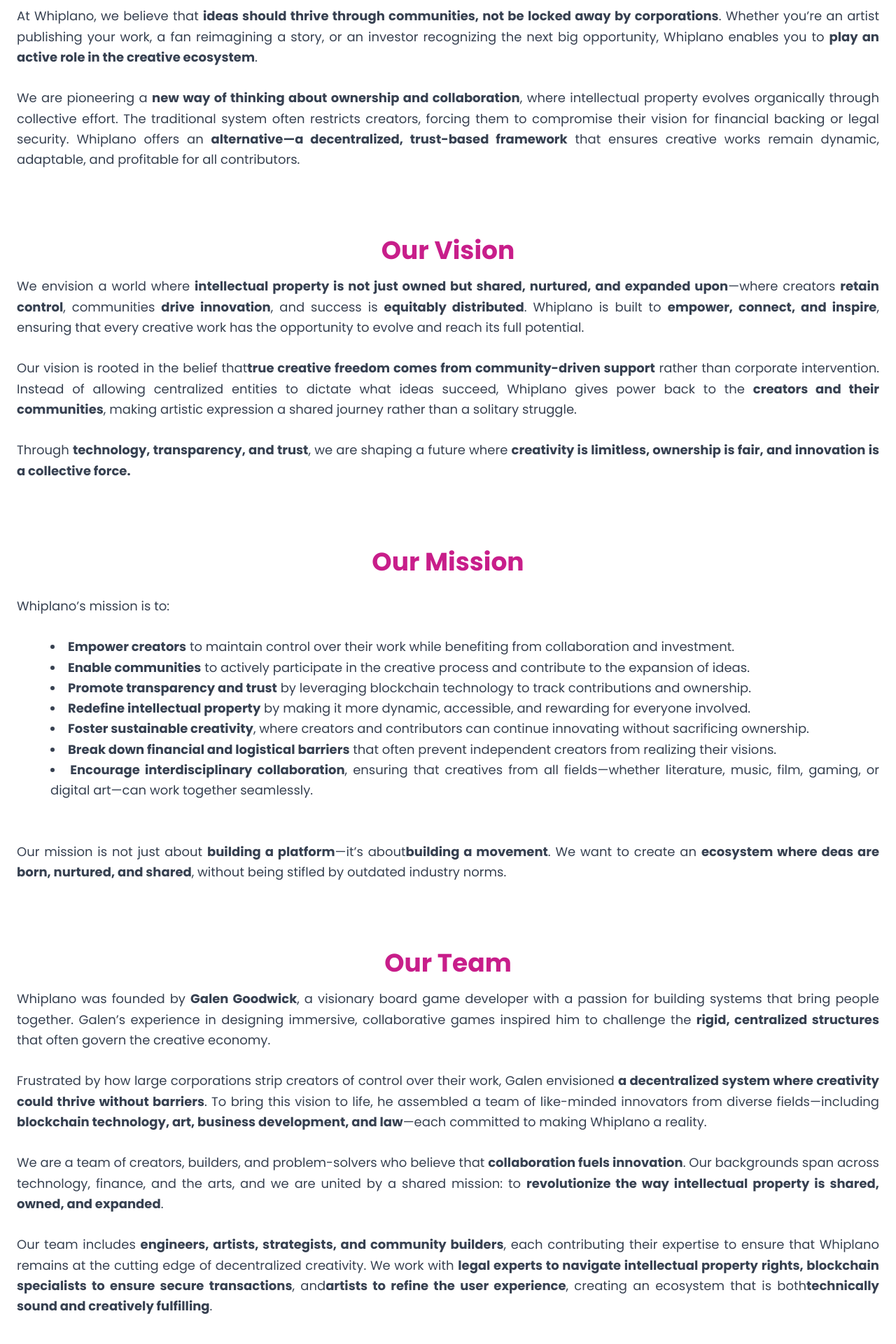
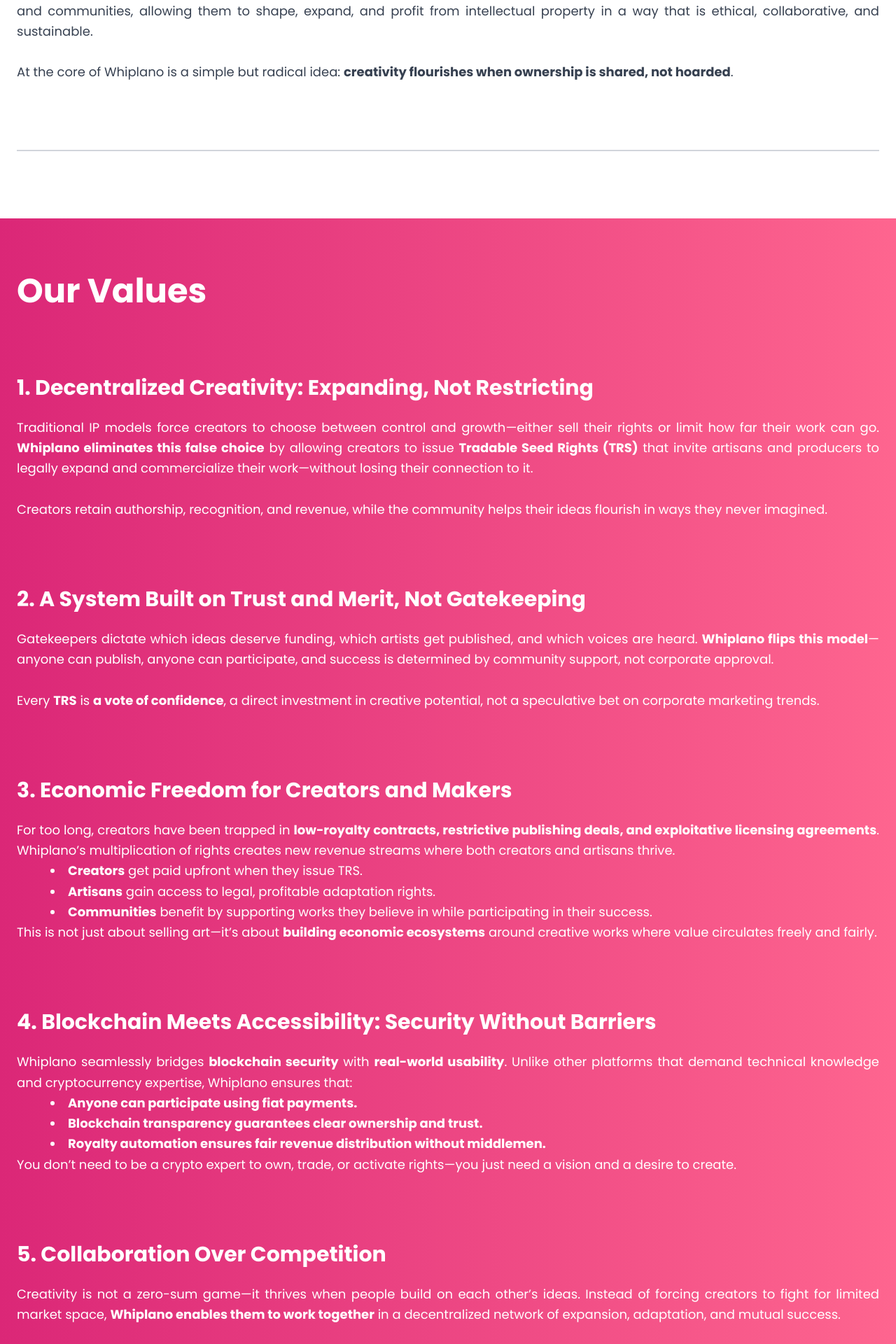
Before and after one commit to GalenGoodwick/whiplano-web, a Next.js app: page /about in a window 1280 px wide. Shown: the part 480-2400 px from the top of the page at 70% size. Built offline with nearby package versions, Linux system fonts and the light colour scheme.

Commit message:
Changed the contents of about us and changed its bg to pink gradient

```diff
--- a/src/app/about/page.tsx
+++ b/src/app/about/page.tsx
@@ -7,7 +7,7 @@
       {/* <Header /> */}
         <div className="bg-white">
           <div className="bg-black py-9"></div>
-          <h1 className=" flex flex-col items-center text-6xl font-extrabold my-10 text-[#C81E8A]">About Us</h1>
+          <h1 className=" flex flex-col items-center text-6xl font-extrabold my-10 text-[#C81E8A]">About Whiplano</h1>
           <hr className="w-1/2 border-t-2 border-gray-300 my-4 mx-auto" />
           <div><AboutText/></div>
         </div>
--- a/src/components/aboutus-text/index.tsx
+++ b/src/components/aboutus-text/index.tsx
@@ -2,230 +2,112 @@
 
 export default function AboutText() {
   return (
-    <section className="py-12 bg-white">
-      <div className="container mx-auto flex flex-col gap-[6rem] px-6">
-        {/*Redefining Creativity & Collaboration*/}
-        <div className="flex flex-col items-center ">
-            <h2 className="text-4xl font-extrabold mb-6 text-[#C81E8A]">Redefining Creativity & Collaboration</h2>
+    <section className="pt-12 ">
+            <div className="bg-white pb-[6rem]">
+                <div className=" container mx-auto flex flex-col gap-[6rem] px-6 ">
+                    <h1 className="text-5xl font-extrabold  text-[#C81E8A]">A New Paradigm for Creativity and Ownership</h1>
+                    <div className="flex flex-col">
                         <p className="text-lg leading-relaxed text-gray-700 md:text-justify">
-            Whiplano is more than just a platform—it&apos;s a movement
-            toward a <strong>
-              fairer, more transparent, and community-driven
-              creative economy
-            </strong>. By empowering creators, artisans, and
-            investors to <strong>co-own and contribute</strong> to intellectual property,
-            we are breaking down the barriers of traditional content
-            ownership. Our goal is to build a space where creativity
-            flourishes through <strong>collaboration, transparency, and shared success.</strong>
-            <br />
-            <br />
-            At Whiplano, we believe that <strong>
-              ideas should thrive through communities,
-              not be locked away by corporations
-            </strong>. Whether you’re an artist publishing
-            your work, a fan reimagining a story, or an investor recognizing the next
-            big opportunity, Whiplano enables you to <strong>
-              play an active role in the
-              creative ecosystem
-            </strong>.
-            <br />
-            <br />
-            We are pioneering a <strong>
-              new way of thinking about ownership and
-              collaboration
-            </strong>, where intellectual property evolves organically
-            through collective effort. The traditional system often restricts
-            creators, forcing them to compromise their vision for financial
-            backing or legal security. Whiplano offers an <strong>
-              alternative—a
-              decentralized, trust-based framework
-            </strong> that ensures creative works
-            remain dynamic, adaptable, and profitable for all contributors.
+                            <b>Whiplano</b> is more than a platform—it is a revolution in creative ownership. We reject the outdated models that lock creators out of their own success, where corporations and middlemen dictate how art, stories, and ideas are distributed. Instead, we return power to creators and communities, allowing them to shape, expand, and profit from intellectual property in a way that is ethical, collaborative, and sustainable.
+                            <br /><br />
+                            At the core of Whiplano is a simple but radical idea: <b>creativity flourishes when ownership is shared, not hoarded</b>.
+                        </p>
+                    </div>
+                <hr className=" border-t-2 border-gray-300 " />
+                </div>
+
+            </div>
+
+            <div className="bg-gradient-to-r from-[#DB2777] to-[#FE658F] text-white pb-[6rem]">
+                <div className="container mx-auto flex flex-col gap-[6rem] px-6 bg-">
+                    <h1 className="text-5xl font-extrabold pt-[5rem]">Our Values
+                    </h1>
+                    {/*1. Decentralized Creativity: Expanding, Not Restricting*/}
+                    <div className="flex flex-col ">
+                        <h2 className="text-3xl font-extrabold mb-6 ">1. Decentralized Creativity: Expanding, Not Restricting</h2>
+                        <p className="text-lg leading-relaxed text-white-700 md:text-justify">
+                        Traditional IP models force creators to choose between control and growth—either sell their rights or limit how far their work can go. <b>Whiplano eliminates this false choice</b> by allowing creators to issue <b>Tradable Seed Rights (TRS)</b> that invite artisans and producers to legally expand and commercialize their work—without losing their connection to it.
+                        <br /><br />
+                        Creators retain authorship, recognition, and revenue, while the community helps their ideas flourish in ways they never imagined.
                         </p>
                     </div>
 
-        {/* Our Vision */}
-        <div className="flex flex-col items-center ">
-            <h2 className="text-4xl font-extrabold mb-4 text-[#C81E8A]">Our Vision</h2>
-            <p className="text-lg leading-relaxed text-gray-700 md:text-justify">
-            We envision a world where <strong>
-              intellectual property is not just owned
-              but shared, nurtured, and expanded upon
-            </strong>—where creators <strong>
-              retain
-              control
-            </strong>, communities <strong>drive innovation</strong>, and success is <strong>
-              equitably
-              distributed
-            </strong>. Whiplano is built to <strong>empower, connect, and inspire</strong>,
-            ensuring that every creative work has the opportunity to evolve
-            and reach its full potential.
-
-            <br />
-            <br />
-
-            Our vision is rooted in the belief that<strong>
-               true creative freedom
-              comes from community-driven support
-            </strong> rather than corporate
-            intervention. Instead of allowing centralized entities to dictate
-            what ideas succeed, Whiplano gives power back to the <strong>
-              creators and
-              their communities
-            </strong>, making artistic expression a shared journey
-            rather than a solitary struggle.
-
-            <br />
-            <br />
-
-            Through <strong>technology, transparency, and trust</strong>, we are shaping
-            a future where <strong>
-              creativity is limitless, ownership is fair,
-              and innovation is a collective force.
-            </strong>
+                    {/*2. A System Built on Trust and Merit, Not Gatekeeping*/}
+                    <div className="flex flex-col ">
+                        <h2 className="text-3xl font-extrabold mb-6">2. A System Built on Trust and Merit, Not Gatekeeping</h2>
+                        <p className="text-lg leading-relaxed text-white-700 md:text-justify">
+                        Gatekeepers dictate which ideas deserve funding, which artists get published, and which voices are heard. <b>Whiplano flips this model</b>—anyone can publish, anyone can participate, and success is determined by community support, not corporate approval.
+                        <br /><br />
+                        Every <b>TRS</b> is <b>a vote of confidence</b>, a direct investment in creative potential, not a speculative bet on corporate marketing trends.
                         </p>
                     </div>
 
-        {/*Our Mission */}
-        <div className="flex flex-col items-center ">
-            <h2 className="text-4xl font-extrabold mb-7 text-[#C81E8A]">Our Mission</h2>
+                    {/*3. Economic Freedom for Creators and Makers*/}
+                    <div className="flex flex-col ">
+                        <h2 className="text-3xl font-extrabold mb-6 ">3. Economic Freedom for Creators and Makers</h2>
+                        <p className="text-lg leading-relaxed text-white-700 md:text-justify">
+                        For too long, creators have been trapped in <b>low-royalty contracts, restrictive publishing deals, and exploitative licensing agreements</b>. Whiplano’s multiplication of rights creates new revenue streams where both creators and artisans thrive.
+                            <ul className="list-disc list-inside pl-[3rem]">
+                            <li><b>Creators</b> get paid upfront when they issue TRS.</li>
+                            <li><b>Artisans</b> gain access to legal, profitable adaptation rights.</li>
+                            <li><b>Communities</b> benefit by supporting works they believe in while participating in their success.</li>
+                            </ul>
+                        This is not just about selling art—it’s about <b>building economic ecosystems</b> around creative works where value circulates freely and fairly.
+                        </p>
+                    </div>
+
+                    {/*4. Blockchain Meets Accessibility: Security Without Barriers*/}
+                    <div className="flex flex-col ">
+                        <h2 className="text-3xl font-extrabold mb-6 ">4. Blockchain Meets Accessibility: Security Without Barriers</h2>
+                        <p className="text-lg leading-relaxed text-white-700 md:text-justify">
+                        Whiplano seamlessly bridges <b>blockchain security</b> with <b>real-world usability</b>. Unlike other platforms that demand technical knowledge and cryptocurrency expertise, Whiplano ensures that:
+                            <ul className="list-disc list-inside pl-[3rem]">
+                            <li><b>Anyone can participate using fiat payments.</b></li>
+                            <li><b>Blockchain transparency guarantees clear ownership and trust.</b></li>
+                            <li><b>Royalty automation ensures fair revenue distribution without middlemen.</b></li>
+                            </ul>
+                        You don’t need to be a crypto expert to own, trade, or activate rights—you just need a vision and a desire to create.
+                        </p>
+                    </div>
+
+                    {/*5. Collaboration Over Competition*/}
+                    <div className="flex flex-col ">
+                        <h2 className="text-3xl font-extrabold mb-6">5. Collaboration Over Competition</h2>
+                        <p className="text-lg leading-relaxed text-white-700 md:text-justify">
+                        Creativity is not a zero-sum game—it thrives when people build on each other’s ideas. Instead of forcing creators to fight for limited market space, <b>Whiplano enables them to work together</b> in a decentralized network of expansion, adaptation, and mutual success.
+                        <br /><br />
+                        Whether you’re an <b>author, artist, filmmaker, designer, or investor</b>, Whiplano creates a space where your skills, passion, and vision can flourish without restrictions.
+                        </p>
+                    </div>
+
+                    <hr className=" border-t-2 border-gray-300 my-4" />
+                </div>
+            </div>
+
+            <div className="container mx-auto flex flex-col gap-[6rem] px-6 ">
+                <h1 className="text-5xl pt-[5rem] font-extrabold  text-[#C81E8A]">The Future of Ownership is Here</h1>
+
+                <div className="flex flex-col ">
                     <p className="text-lg leading-relaxed text-gray-700 md:text-justify">
-            Whiplano’s mission is to:
-            <br />
-            <br />
-
-            <ul className="list-disc list-inside pl-[3rem]">
-            <li><strong>Empower creators</strong> to maintain control over their work while benefiting from collaboration and investment.</li>
-            <li><strong>Enable communities</strong> to actively participate in the creative process and contribute to the expansion of ideas.</li>
-            <li><strong>Promote transparency and trust</strong> by leveraging blockchain technology to track contributions and ownership.</li>
-            <li><strong>Redefine intellectual property</strong> by making it more dynamic, accessible, and rewarding for everyone involved.</li>
-            <li><strong>Foster sustainable creativity</strong>, where creators and contributors can continue innovating without sacrificing ownership.</li>
-            <li><strong>Break down financial and logistical barriers</strong> that often prevent independent creators from realizing their visions.</li>
-            <li><strong>Encourage interdisciplinary collaboration</strong>, ensuring that creatives from all fields—whether literature, music, film, gaming, or digital art—can work together seamlessly.</li>
-            </ul>
-
-            <br />
-            <br />
-
-            Our mission is not just about <strong>building a platform</strong>—it’s about
-            <strong>building a movement</strong>. We want to create an <strong>
-              ecosystem where
-              deas are born, nurtured, and shared
-            </strong>, without being stifled by
-            outdated industry norms.
-
+                    Whiplano is not just a marketplace—it’s an entirely new <b>creative economy</b>. A space where <b>ideas are planted like seeds, nurtured by the community, and grown into movements</b>. Where creators own their future, artisans unlock new opportunities, and audiences become true participants in the success of the works they love.
+                    <br /><br />
+                    This is the <b>end of gatekeeping</b> and the beginning of an <b>open, decentralized, and thriving creative world</b>.
 
                     </p>
                 </div>
 
-        {/* Our Team */}
-        <div className="flex flex-col items-center ">
-            <h2 className="text-4xl font-extrabold mb-4 text-[#C81E8A]">Our Team</h2>
-            <p className="text-lg leading-relaxed text-gray-700 md:text-justify">
-            Whiplano was founded by <strong>Galen Goodwick</strong>, a visionary board
-            game developer with a passion for building systems that
-            bring people together. Galen’s experience in designing
-            immersive, collaborative games inspired him to challenge
-            the <strong>rigid, centralized structures</strong> that often govern the
-            creative economy.
+                <hr className=" border-t-2 border-gray-300 py-[3rem]" />
 
-              <br />
-              <br />
+            </div>
 
-            Frustrated by how large corporations strip creators of control
-            over their work, Galen envisioned <strong>
-              a decentralized system where
-              creativity could thrive without barriers
-            </strong>. To bring this vision
-            to life, he assembled a team of like-minded innovators from diverse
-            fields—including <strong>
-              blockchain technology, art, business development,
-              and law
-            </strong>—each committed to making Whiplano a reality.
-
-            <br />
-            <br />
-
-            We are a team of creators, builders, and problem-solvers
-            who believe that <strong>collaboration fuels innovation</strong>. Our
-            backgrounds span across technology, finance, and the arts,
-            and we are united by a shared mission: to <strong>
-              revolutionize the
-              way intellectual property is shared, owned, and expanded
-            </strong>.
-
-            <br />
-            <br />
-
-            Our team includes <strong>
-              engineers, artists, strategists, and community
-              builders
-            </strong>, each contributing their expertise to ensure that
-            Whiplano remains at the cutting edge of decentralized creativity.
-            We work with <strong>
-              legal experts to navigate intellectual property rights,
-              blockchain specialists to ensure secure transactions</strong>, and
-              <strong>artists to
-              refine the user experience
-            </strong>, creating an ecosystem that is both
-            <strong>technically sound and creatively fulfilling</strong>.
-
+            <div className="bg-gradient-to-r from-[#DB2777] to-[#FE658F] text-white pb-[6rem]">
+                <div className="container mx-auto flex flex-col gap-[6rem] px-6 bg-">
+                    <h1 className="text-5xl font-extrabold pt-[5rem] ">Join Us</h1>
+                    <div className="flex flex-col ">
+                        <p className="text-lg leading-relaxed text-white-700 md:text-justify">
+                          <b>Build, expand, and own the future of creativity.</b>
                         </p>
                     </div>
-
-        {/* Our Commitment to Innovation */}
-        <div className="flex flex-col items-center ">
-            <h2 className="text-4xl font-extrabold mb-4 text-[#C81E8A]">Our Commitment to Innovation</h2>
-            <p className="text-lg leading-relaxed text-gray-700 md:text-justifya">
-            At Whiplano, we are constantly pushing the boundaries of what’s
-            possible in the creative industry. We are committed to:
-            <br />
-            <br />
-
-            <ul className="list-disc list-inside pl-[3rem]">
-            <li><strong>Developing cutting-edge blockchain solutions</strong> that ensure transparency, security, and fairness in intellectual property transactions.</li>
-            <li><strong>Building a user-friendly platform</strong> that makes it easy for creators to publish, protect, and profit from their work.</li>
-            <li><strong>Supporting grassroots creativity</strong> by providing tools and resources for independent artists to thrive.</li>
-            <li><strong>Fostering a global creative community</strong> where diverse voices and ideas are celebrated.</li>
-            <li><strong>Continuously evolving</strong> to adapt to the needs of creators, artisans, and investors.</li>
-            </ul>
-
-            </p>
-        </div>
-
-        {/* Join the Whiplano Movement */}
-        <div className="flex flex-col items-center ">
-            <h2 className="text-4xl font-extrabold mb-4 text-[#C81E8A]">Join the Whiplano Movement</h2>
-            <p className="text-lg leading-relaxed text-gray-700 md:text-justify">
-            Whiplano is for everyone who believes in the power of <strong>
-              creativity
-              and community
-            </strong>. Whether you’re an artist, an entrepreneur, an investor,
-            or a fan, you have a place here.
-
-            <br />
-            <br />
-
-            By joining Whiplano, you’re not just supporting a platform—you’re
-            helping to <strong>reshape the future of intellectual property</strong>. Together,
-            we can build a world where creators, artisans, and supporters all
-            <strong>share in the success of ideas</strong>.
-
-            <br />
-            <br />
-
-            Join our growing community and be part of the<strong>
-               future of creative
-              collaboration
-            </strong>. Your ideas, passion, and support will help drive
-            the next era of decentralized creativity.
-
-              <br />
-              <br />
-
-            <strong>Welcome to Whiplano—where creativity meets opportunity.</strong>
-
-            </p>
                 </div>
             </div>
         </section>
```
Lines whose indentation alone changed are shown as unchanged.
